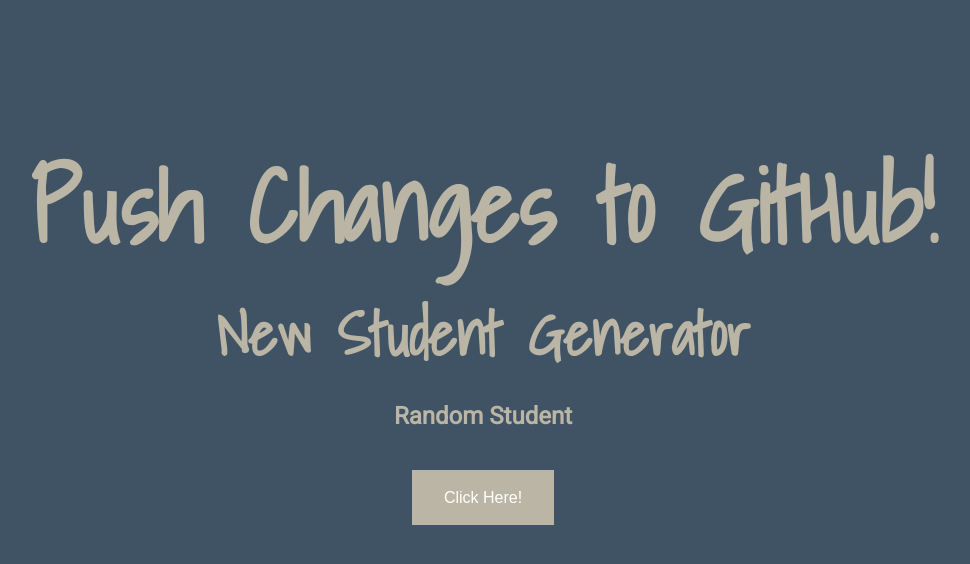
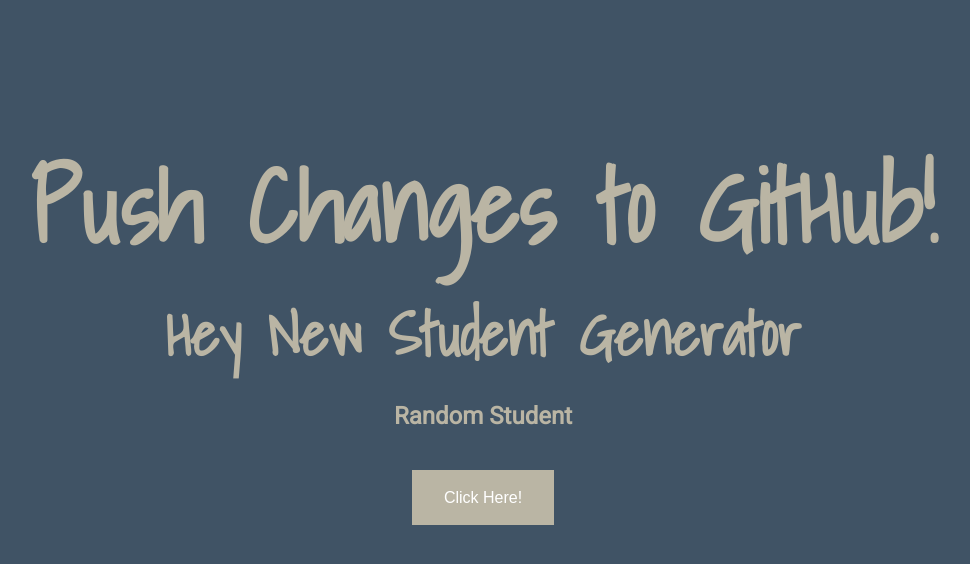
Before and after one commit to ajs1592/CodingGenerator, a plain HTML site: page index.html in a window 1280 px wide. Shown: the whole page, without its empty margins (157-1127 px from the left). Drawn offline with nearby package versions, Linux system fonts and the light colour scheme.

Commit message:
Initial commit

```diff
--- a/index.html
+++ b/index.html
@@ -15,7 +15,7 @@
   </head>
   <body>
     <h1 id="heading">Push Changes to GitHub!</h1>
-<h1>New Student Generator</h1>
+<h1>Hey New Student Generator</h1>
 <h2></h2>
 
 <div class="button">
```
